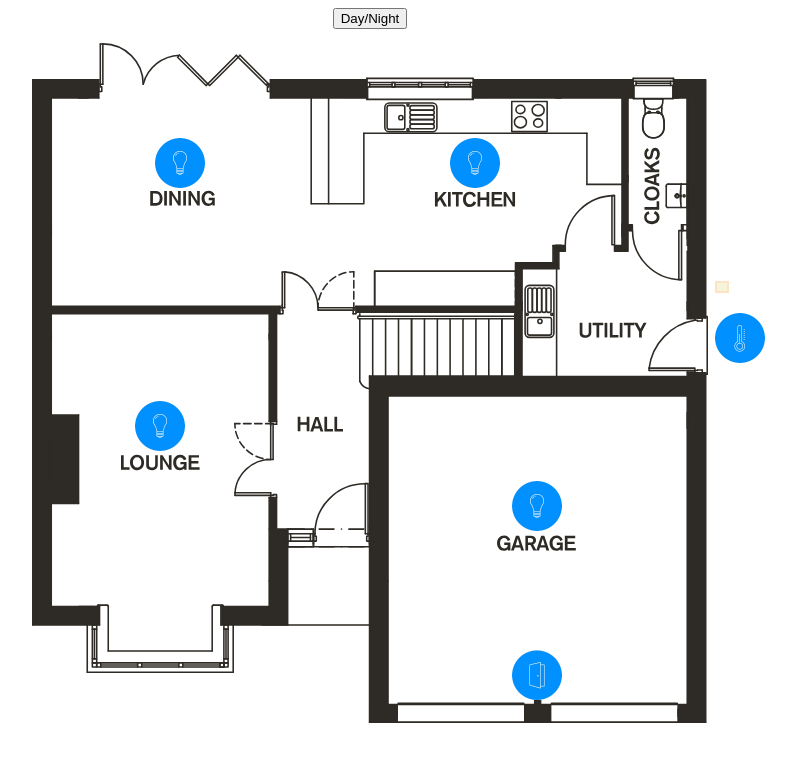
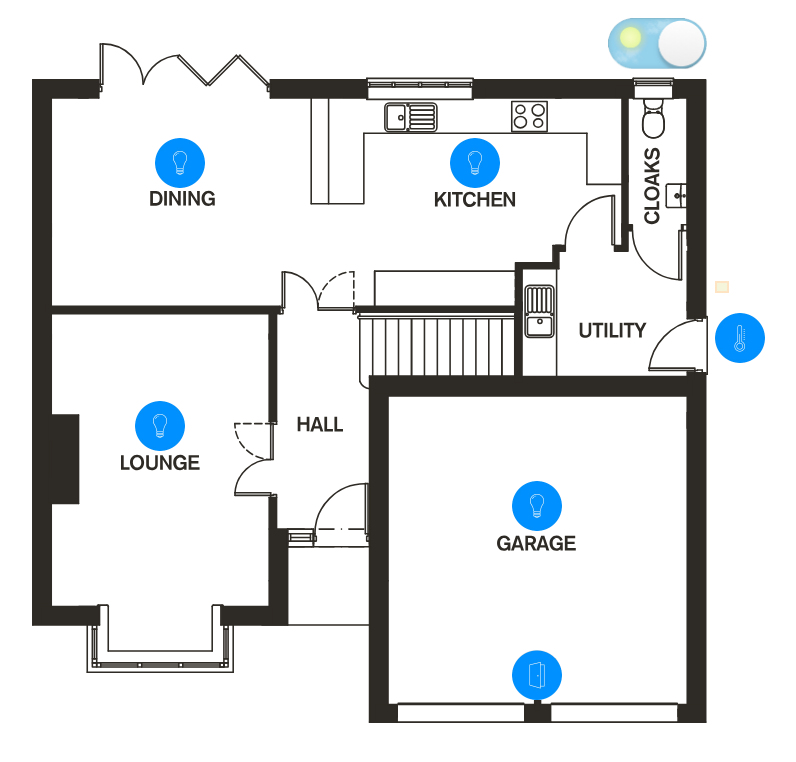
Before and after one commit to marcinru/smarthome, a website: page index.html in a window 1280 px wide. Shown: the whole page, without its empty margins (270-1066 px from the left). Drawn offline with nearby package versions, Linux system fonts and the light colour scheme; no server answers.

Commit message:
Add and style day-night switch

```diff
--- a/index.html
+++ b/index.html
@@ -13,7 +13,7 @@
         <div class="icon openDoor" data-id="5">open garage door</div>
         <div id="temp-outside" class="icon measureTemp">measure temperature outside</div>
         <div id="temp-outside-screen" class="temp-outside-container"></div>
-        <button id="day-night" data-id="6">Day/Night</button>
+        <div id="day-night" data-id="6">Day/Night</div>
     </div>
   </body>
   <script src="/socket.io/socket.io.js"></script>
--- a/public/style.css
+++ b/public/style.css
@@ -89,7 +89,21 @@ body {
     top: 305px;
 }
 
-.toggle-day {
-  background-color: blue;
-  color: white;
+#day-night.toggle-day {
+  background-position: 0 -88px;
 }
+
+#day-night {
+    background: url('../img/day-night.png') no-repeat;
+    background-size: cover;
+    height: 51px;
+    right: 38px;
+    top: 10px;
+    position: absolute;
+    text-indent: -999em;
+    width: 99px;
+}
+
+#day-night:hover {
+    cursor: pointer;
+}
```
Also changed, not shown: public/img/day-night.png (added).
